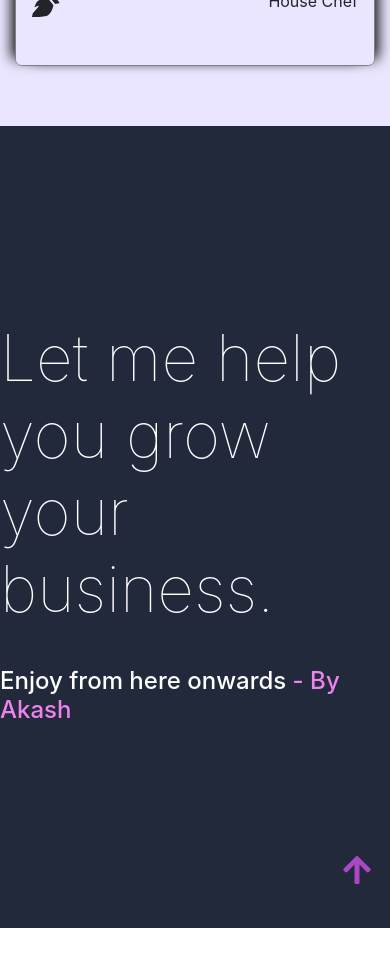
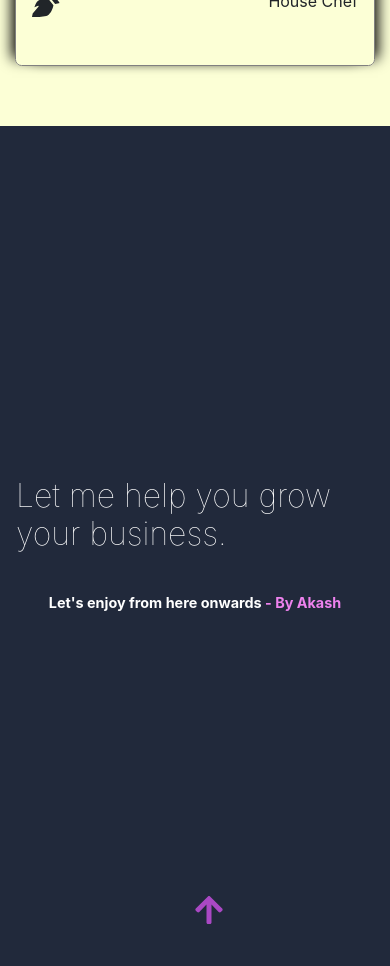
Before and after one commit to achhetr/portfolio, a React (Create React App) app: page / in a window 390 px wide. Shown: the part 3260-4226 px from the top of the page. Before the commit the page ends 4188 px from the top, so only its background shows below. Built offline with nearby package versions, Linux system fonts and the light colour scheme.

Commit message:
color theme changed

```diff
--- a/src/components/ArrowUp/arrowUp.module.css
+++ b/src/components/ArrowUp/arrowUp.module.css
@@ -14,6 +14,12 @@
 	transform: scale(1.2);
 }
 
+@media (max-width: 30rem) {
+	.FaArrowContainer {
+		left: 50% !important;
+	}
+}
+
 @keyframes blink {
 	from,
 	to {
--- a/src/components/FooterInfo/FooterInfo.js
+++ b/src/components/FooterInfo/FooterInfo.js
@@ -9,7 +9,7 @@ const FooterInfo = () => {
 				Let me help you grow your business.
 			</h4>
 			<h4 className={footerInfoStyle.BottomTitle}>
-				Enjoy from here onwards
+				Let's enjoy from here onwards
 			</h4>
 			<ArrowUp />
 		</div>
--- a/src/components/FooterInfo/footerInfo.module.css
+++ b/src/components/FooterInfo/footerInfo.module.css
@@ -33,3 +33,19 @@
 	content: ' - By Akash';
 	color: violet;
 }
+
+@media (max-width: 30rem) {
+	.Container {
+		min-height: 100vh;
+	}
+
+	.Title {
+		font-size: 2rem;
+		padding: 0 1rem;
+	}
+	.BottomTitle {
+		font-size: 0.9rem;
+		font-weight: 700;
+		padding: 0 1rem;
+	}
+}
--- a/src/components/HomePage/PersonalBio/PersonalBio.js
+++ b/src/components/HomePage/PersonalBio/PersonalBio.js
@@ -8,7 +8,7 @@ import { Link } from 'react-router-dom';
 
 const PersonalBio = () => (
 	<>
-		<HomeContainer title="What do I do?">
+		<HomeContainer title="What do I do?" color="#F7E6FF">
 			<Row className={personalBioStyle.RowContainer} noGutters>
 				<Col
 					xs={12}
@@ -85,7 +85,7 @@ const PersonalBio = () => (
 			</Row>
 		</HomeContainer>
 
-		<HomeContainer title="" color="#eae6ff">
+		<HomeContainer title="" color="#fcffd6">
 			<Row noGutters className={personalBioStyle.RowContainer}>
 				<Col
 					xs={12}
--- a/src/components/HomePage/homePage.module.css
+++ b/src/components/HomePage/homePage.module.css
@@ -4,6 +4,6 @@
 	flex-direction: column;
 	justify-content: center;
 	align-items: center;
-	background: #eae6ff;
+	background: #f7e6ff;
 	position: relative;
 }
```
